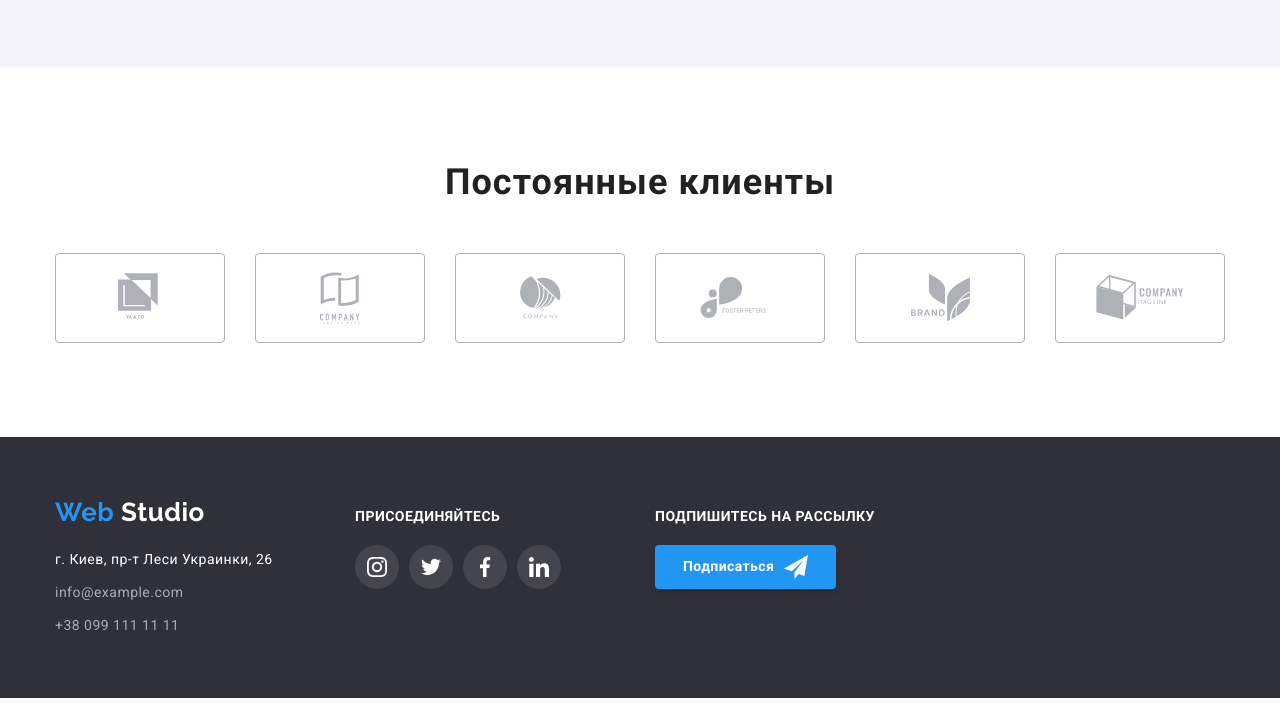
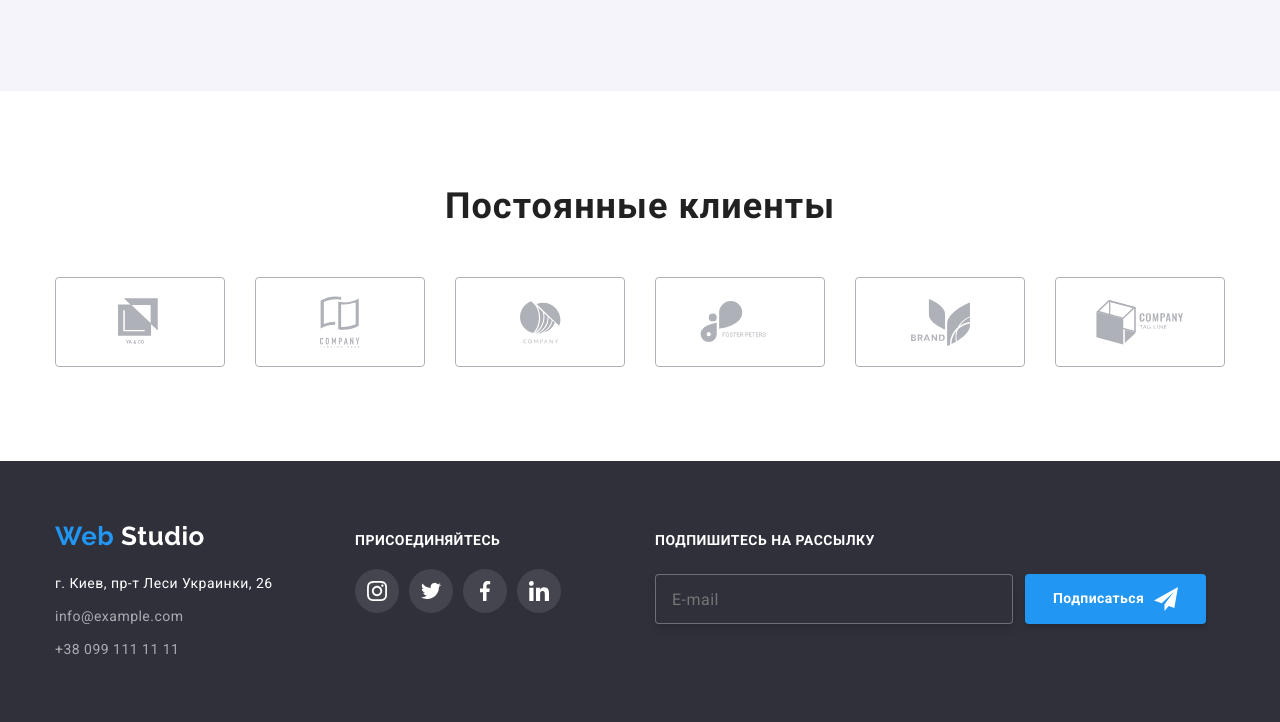
Before and after one commit to Yehor-Rudzinskyi/goit-markup-hw-06, a plain HTML site: page index.html in a window 1280 px wide. Shown: the part 2231-2953 px from the top of the page. Before the commit the page ends 2929 px from the top, so only its background shows below. Drawn offline with Linux system fonts and the light colour scheme.

Commit message:
Footer form

```diff
--- a/css/styles.css
+++ b/css/styles.css
@@ -28,6 +28,7 @@ html {
   --text-dark-theme-color: #fff;
   --secondary-background-color: #f5f4fa;
   --social-link-color: #afb1b8;
+  --footer-background-color: #2f303a;
 }
 
 body {
@@ -262,6 +263,11 @@ address {
   to {
     opacity: 1;
   }
+}
+
+.is-hidden {
+  opacity: 0;
+  pointer-events: none;
 }
 
 .main-heading {
@@ -542,7 +548,7 @@ address {
 .footer {
   padding-top: 60px;
   padding-bottom: 60px;
-  background: #2f303a;
+  background-color: var(--footer-background-color);
 }
 
 .footer-block {
@@ -623,6 +629,10 @@ address {
   color: var(--text-dark-theme-color);
 }
 
+.footer-subtitle-form {
+  margin-bottom: 25px;
+}
+
 .footer-btn {
   display: flex;
   padding: 10px 28px;
@@ -645,6 +655,40 @@ address {
 
 .footer-icon-plane {
   margin-left: 10px;
+}
+
+.footer-forma > form {
+  display: flex;
+}
+
+.email-forma {
+  width: 358px;
+  height: 50px;
+  padding-left: 16px;
+  margin-right: 12px;
+
+  font-size: 16px;
+  line-height: 0.8;
+  letter-spacing: 0.03em;
+
+  background-color: var(--footer-background-color);
+  color: rgba(255, 255, 255, 0.6);
+
+  border: 1px solid rgba(255, 255, 255, 0.3);
+  filter: drop-shadow(0px 4px 4px rgba(0, 0, 0, 0.15));
+  border-radius: 4px;
+}
+
+.email-forma:focus {
+  outline: none;
+}
+
+.email-forma:focus:valid:not(:placeholder-shown) {
+  border: 1px solid green;
+}
+
+.email-forma:focus:invalid:not(:placeholder-shown) {
+  border: 1px solid red;
 }
 
 /* СТРАНИЦА ПОРТФОЛИО */
--- a/index.html
+++ b/index.html
@@ -64,6 +64,10 @@
           для вашего бизнеса
         </h1>
         <button class="main-heading-order-button">Заказать услугу</button>
+        <div class="backdrop is-hidden">
+          <div class="modal-window"></div>
+          <button>Close</button>
+        </div>
       </section>
       <!-- О нас about us -->
       <section class="about-us container">
@@ -565,13 +569,23 @@
           </ul>
         </div>
         <div class="footer-forma">
-          <b class="main-subtitle footer-subtitle">подпишитесь на рассылку</b>
-          <button class="footer-btn">
-            Подписаться
-            <svg class="footer-icon-plane" width="24px" height="24px">
-              <use href="./images/sprite.svg#icon-plane"></use>
-            </svg>
-          </button>
+          <b class="main-subtitle footer-subtitle footer-subtitle-form"
+            >подпишитесь на рассылку</b
+          >
+          <form action="#" method="">
+            <input
+              class="email-forma"
+              type="email"
+              name="user_email"
+              placeholder="E-mail"
+            />
+            <button class="footer-btn" type="submit">
+              Подписаться
+              <svg class="footer-icon-plane" width="24px" height="24px">
+                <use href="./images/sprite.svg#icon-plane"></use>
+              </svg>
+            </button>
+          </form>
         </div>
       </div>
     </footer>
```
Also changed, not shown: portfolio.html (+17 -7 lines).
